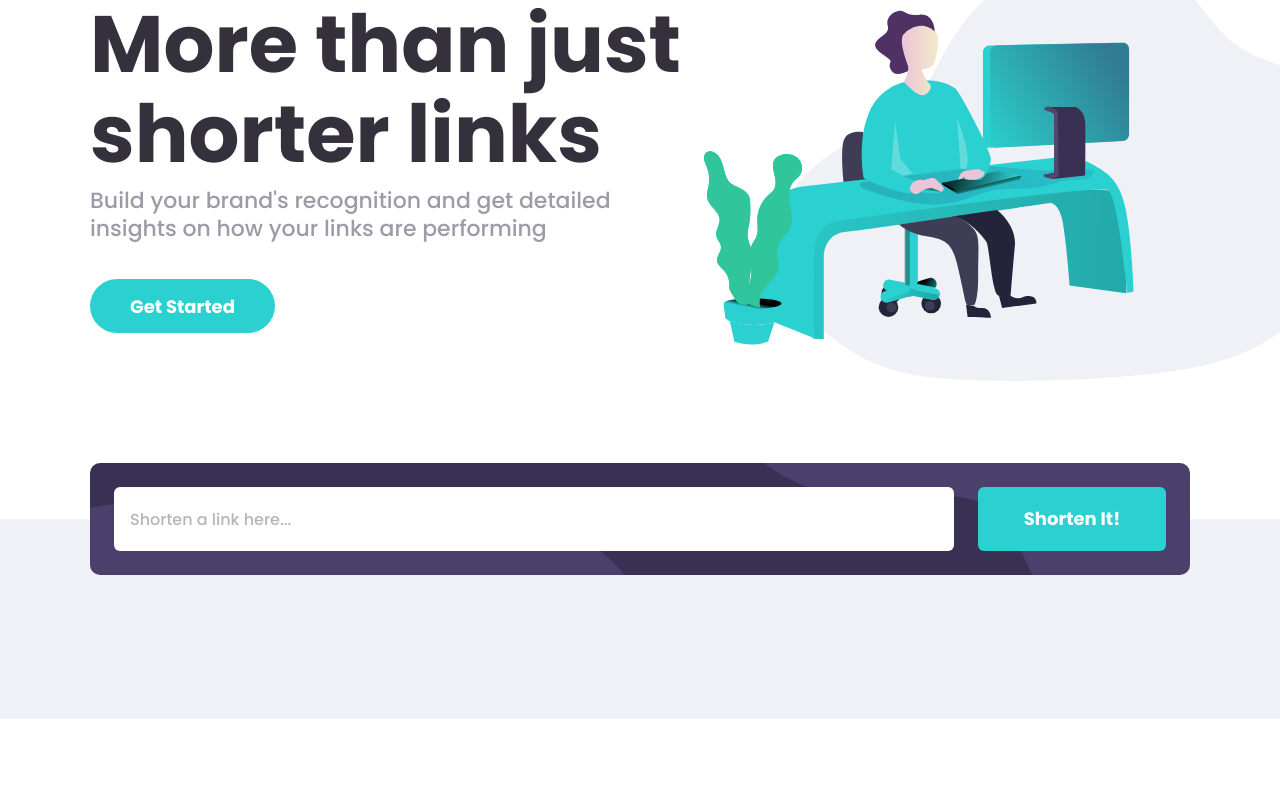
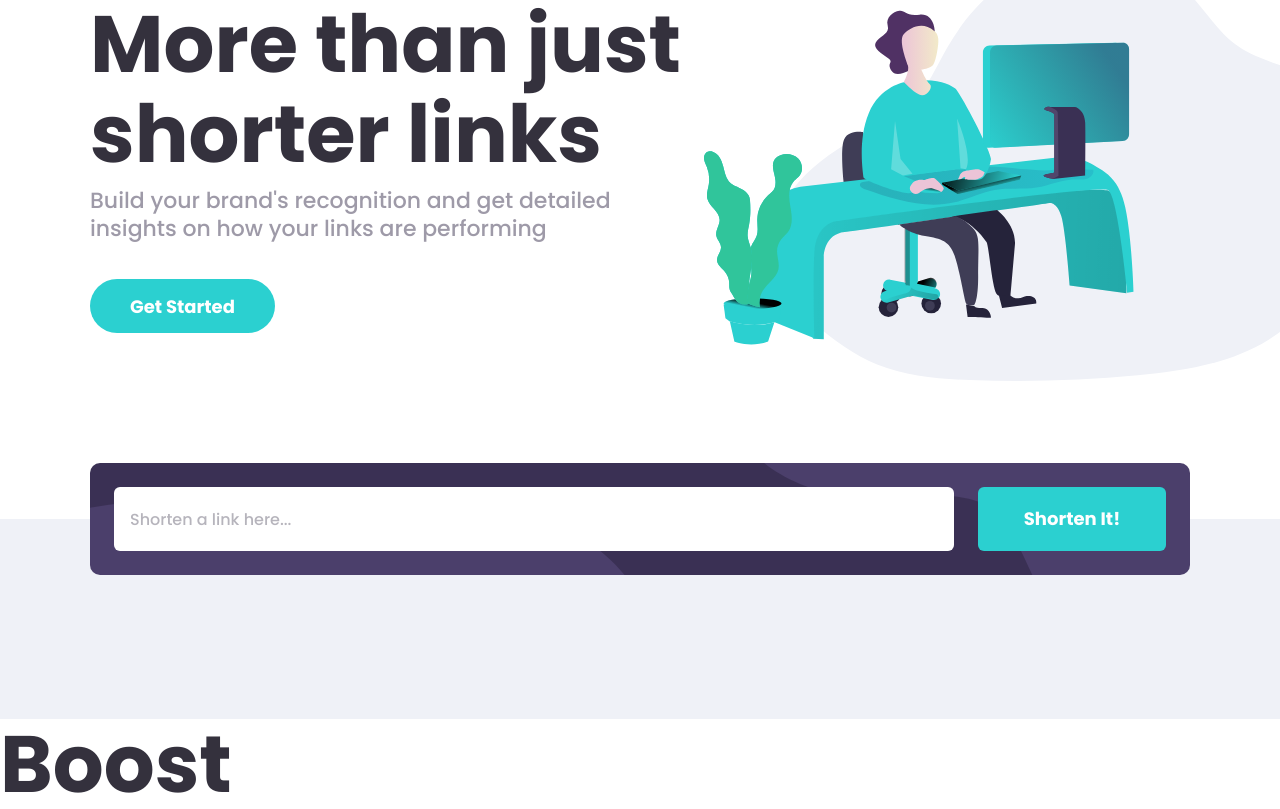
Before and after one commit to AgataLiberska/url-shortening-api, a React (Create React App) app: page / in a window 1280 px wide. Shown: the part 223-1032 px from the top of the page. Before the commit the page ends 942 px from the top, so only its background shows below. Built offline with nearby package versions, Linux system fonts and the light colour scheme.

Commit message:
remove HomeMain component

```diff
--- a/src/components/GlobalStyle.js
+++ b/src/components/GlobalStyle.js
@@ -59,7 +59,6 @@ const GlobalStyle = createGlobalStyle`
     }
 
     main {
-        width: 100%;
         overflow-x: hidden;
     }
 
--- a/src/components/HomeMain/index.js
+++ /dev/null
@@ -1,14 +0,0 @@
-import React from 'react';
-import Hero from '../Hero';
-import ShortlyApp from '../ShortlyApp/ShortlyApp';
-
-const HomeMain = () => {
-    return (
-        <main>
-            <Hero />
-            <ShortlyApp />
-        </main>
-    )
-}
-
-export default HomeMain;
--- a/src/components/InfoSection/InfoCard.js
+++ b/src/components/InfoSection/InfoCard.js
@@ -0,0 +1,11 @@
+import React from 'react';
+
+const InfoCard = () => {
+    return (
+        <div>
+
+        </div>
+    );
+};
+
+export default InfoCard;
--- a/src/components/InfoSection/index.js
+++ b/src/components/InfoSection/index.js
@@ -0,0 +1,14 @@
+import React from 'react';
+import InfoCard from './InfoCard';
+import { InfoCardOne, InfoCardTwo, InfoCardThree } from './data';
+
+const InfoSection = () => {
+    return (
+        <div>
+            <h1>Boost</h1>
+            <InfoCard />
+        </div>
+    );
+};
+
+export default InfoSection;
--- a/src/pages/Home.js
+++ b/src/pages/Home.js
@@ -1,6 +1,8 @@
 import React, {useState} from 'react';
 import Header from '../components/Header';
-import HomeMain from '../components/HomeMain';
+import Hero from '../components/Hero';
+import ShortlyApp from '../components/ShortlyApp/ShortlyApp';
+import InfoSection from '../components/InfoSection';
 
 
 
@@ -14,7 +16,11 @@ const Home = () => {
     return (
         <>
             <Header navOpen={navOpen} toggle={toggle}/>
-            <HomeMain />
+            <main>
+                <Hero />
+                <ShortlyApp />
+                <InfoSection />
+            </main>
         </>
     )
 }
```
Also changed, not shown: src/components/InfoSection/InfoSectionElements.js (added), 1 other file (tests, documents, lock files or other folders).
